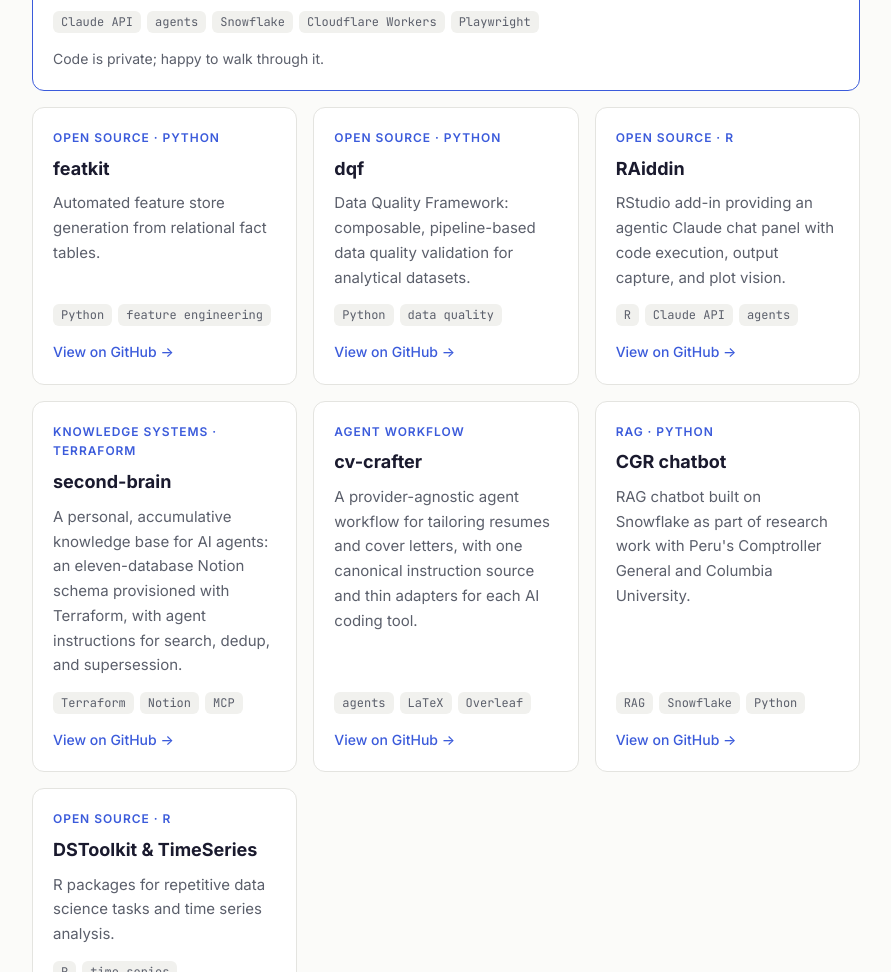
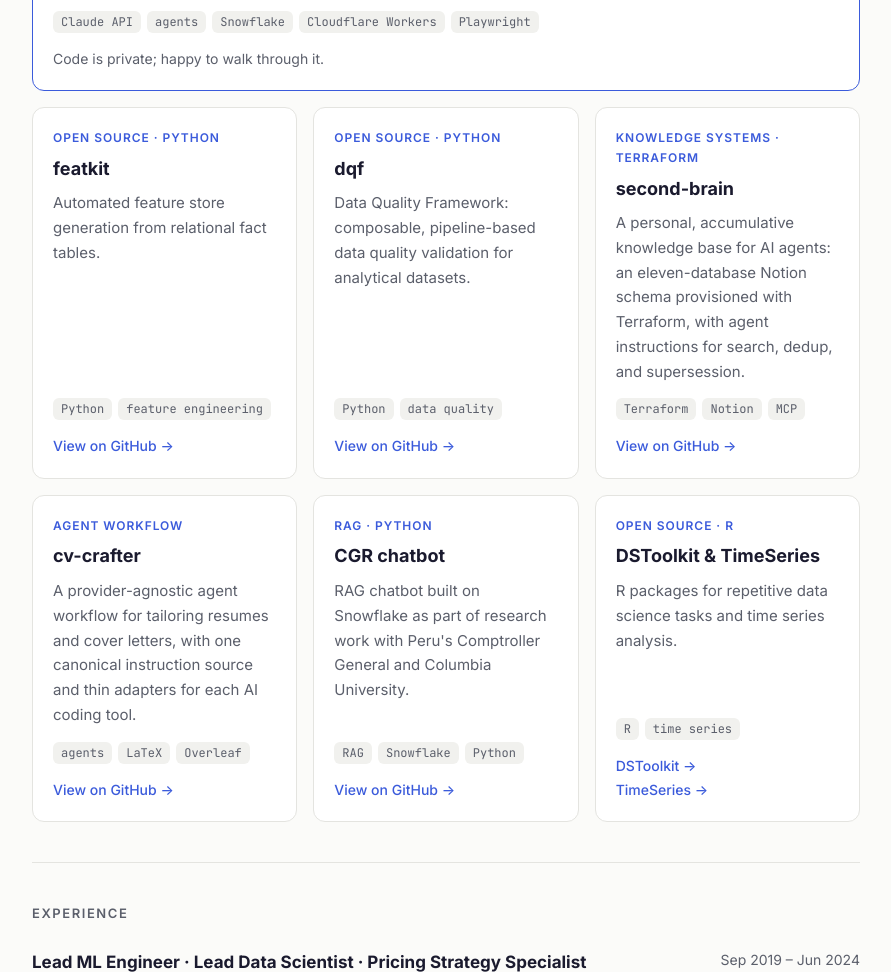
Before and after one commit to Mirkiux/Mirkiux.github.io, a plain HTML site: page index.html in a window 1280 px wide. Shown: the part 1460-2432 px from the top of the page, without its empty margins (194-1085 px from the left). Drawn offline with Linux system fonts and the light colour scheme.

Commit message:
Remove RAiddin project card
Co-Authored-By: Claude Opus 5.5 <noreply@anthropic.com>
Claude-Session: https://claude.ai/code/session_01XrLEvbEKPatiKgabSNoEhc

```diff
--- a/index.html
+++ b/index.html
@@ -223,14 +223,6 @@ footer { padding: 32px 0 48px; color: var(--muted); font-size: 14px; border-top:
     </article>
 
     <article class="card">
-      <div class="kicker">Open source · R</div>
-      <h3>RAiddin</h3>
-      <p>RStudio add-in providing an agentic Claude chat panel with code execution, output capture, and plot vision.</p>
-      <div class="tags"><span class="tag">R</span><span class="tag">Claude API</span><span class="tag">agents</span></div>
-      <a class="more" href="https://github.com/Mirkiux/RAiddin">View on GitHub →</a>
-    </article>
-
-    <article class="card">
       <div class="kicker">Knowledge systems · Terraform</div>
       <h3>second-brain</h3>
       <p>A personal, accumulative knowledge base for AI agents: an eleven-database Notion schema provisioned with Terraform, with agent instructions for search, dedup, and supersession.</p>
```
